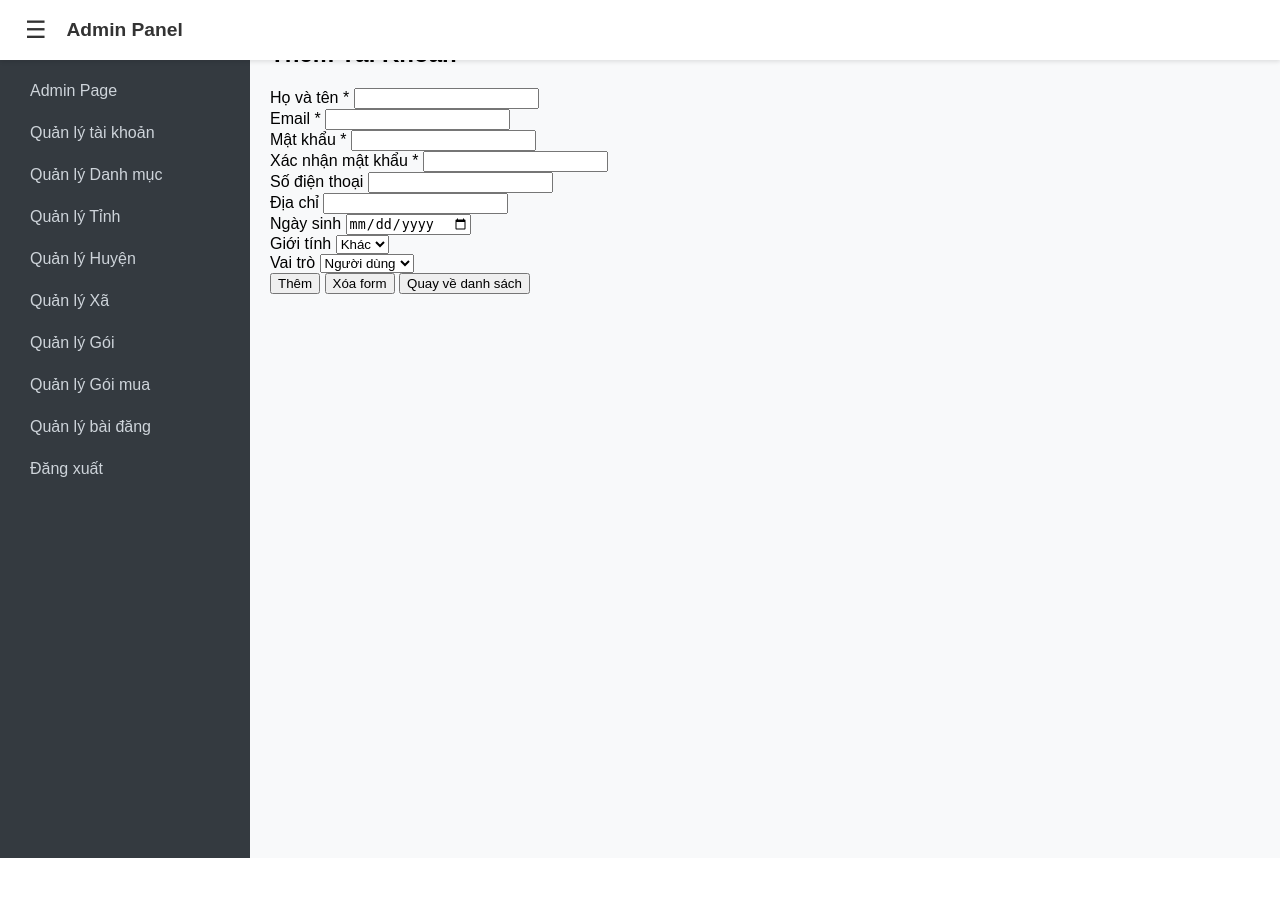
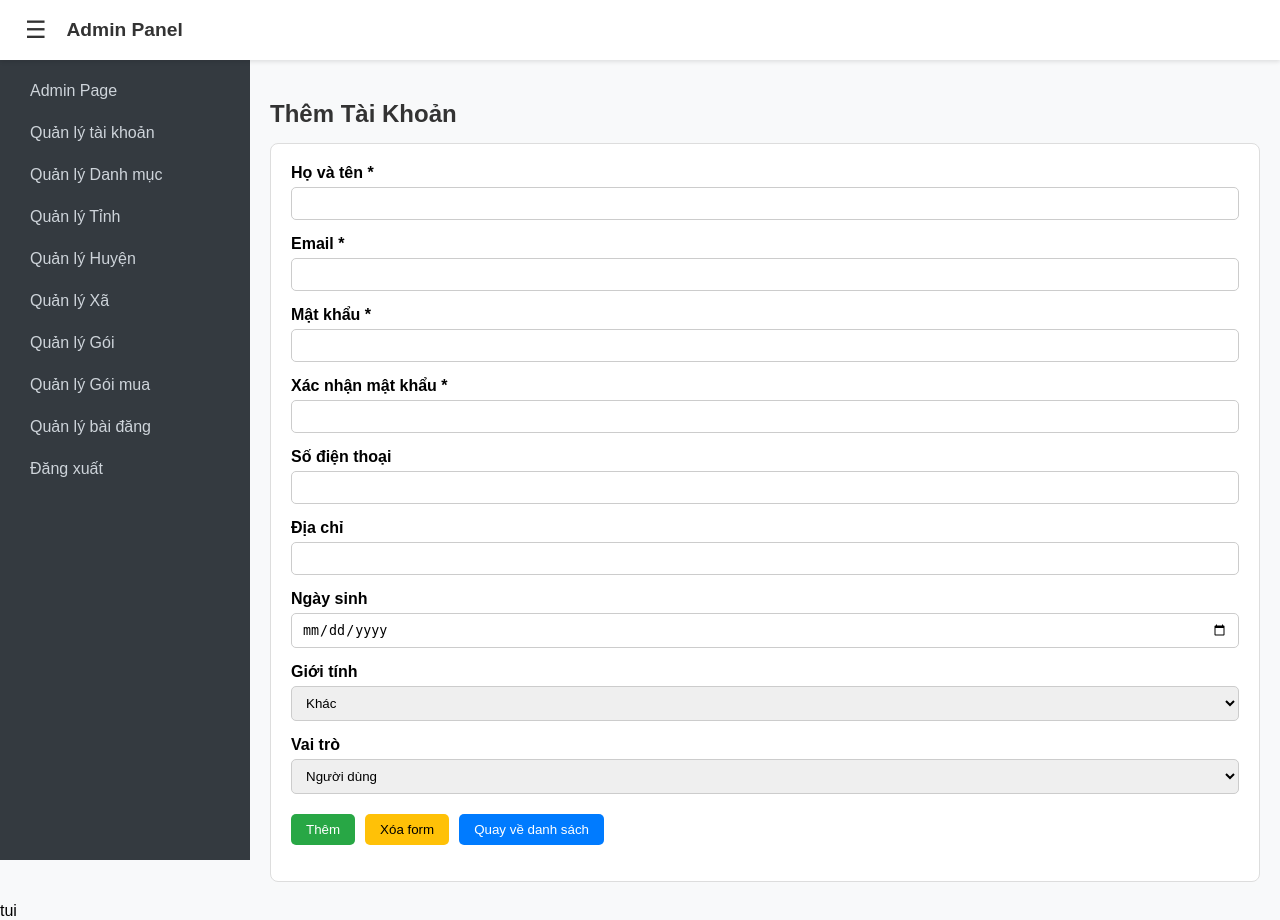
Before and after one commit to thachlai/webthuetro_PHP_3ROLE, a PHP site: page /admin/add_account.php in a window 1280 px wide. Before the commit the page ends 858 px from the top, so only its background shows below. Run offline with PHP 8.4, Linux system fonts and the light colour scheme.

Commit message:
bổ sung file cho Lần 5 quên commit

```diff
--- /dev/null
+++ b/css/add_admin.css
@@ -0,0 +1,85 @@
+/* ---------------------------------- */
+/* 1. Tiêu đề & Thông báo */
+/* ---------------------------------- */
+
+.page-title h2 {
+    padding-top: 60px;
+    margin-bottom: 15px;
+    font-size: 1.5em;
+    color: #333;
+}
+
+.message {
+    padding: 10px 15px;
+    margin-bottom: 15px;
+    border-radius: 5px;
+    background-color: #d1ecf1;
+    color: #0c5460;
+    border: 1px solid #bee5eb;
+}
+
+/* ---------------------------------- */
+/* 2. Form thêm dữ liệu */
+/* ---------------------------------- */
+.add-form {
+    background-color: #fff;
+    padding: 20px;
+    border-radius: 8px;
+    border: 1px solid #ddd;
+}
+
+.add-form .form-group {
+    margin-bottom: 15px;
+}
+
+.add-form label {
+    display: block;
+    margin-bottom: 5px;
+    font-weight: bold;
+}
+
+.add-form input,
+.add-form select,
+.add-form textarea {
+    width: 100%;
+    padding: 8px 10px;
+    border: 1px solid #ccc;
+    border-radius: 5px;
+    box-sizing: border-box;
+}
+
+/* ---------------------------------- */
+/* 3. Form actions */
+/* ---------------------------------- */
+.form-actions {
+    margin-top: 20px;
+    display: flex;
+    gap: 10px;
+}
+
+.form-actions .btn-add {
+    background-color: #28a745;
+    color: #fff;
+    border: none;
+    padding: 8px 15px;
+    cursor: pointer;
+    border-radius: 5px;
+}
+
+.form-actions .btn-reset {
+    background-color: #ffc107;
+    color: #000;
+    border: none;
+    padding: 8px 15px;
+    cursor: pointer;
+    border-radius: 5px;
+}
+
+.form-actions .btn-back {
+    background-color: #007bff;
+    color: #fff;
+    border: none;
+    padding: 8px 15px;
+    cursor: pointer;
+    border-radius: 5px;
+}
--- /dev/null
+++ b/hỏi chat.txt
@@ -0,0 +1,2 @@
+sao nó không gióng các trang list khác vậy
+ý tui là nó chỉ ko có nút đổi trạng thái như các trang khác thôi vẫn vó filter vẫn có bagnr vẫn có phân trang
--- a/include/admin_sidebar.php
+++ b/include/admin_sidebar.php
@@ -55,7 +55,7 @@
         <li>
             <a href="#"><i class="fa fa-shopping-cart"></i> Quản lý Gói mua <i class="fa fa-caret-down" style="margin-left:auto;"></i></a>
             <ul class="sidebar-submenu">
-                <li><a href="list_package_purchase.php">Danh sách gói mua</a></li>
+                <li><a href="list_usersubscription.php">Danh sách gói mua</a></li>
             </ul>
         </li>
 
--- a/nhaplieu.sql
+++ b/nhaplieu.sql
@@ -249,7 +249,7 @@
 
 
 
-INSERT INTO Promotion_Packages (name, price, duration_days, feature_video_allowed, is_priority_display, is_active) VALUES
+INSERT INTO Promotion_Packages (name, price, duration_days, feature_video_allowed, is_priority_display, status) VALUES
 ('Gói Thường 1', 100000.00, 7, 0, 0, 1),
 ('Gói Thường 2', 150000.00, 15, 0, 1, 1),
 ('Gói VIP 1', 300000.00, 30, 1, 1, 1),
```
Also changed, not shown: source.txt (+28 -9 lines), user/index.php (added).
